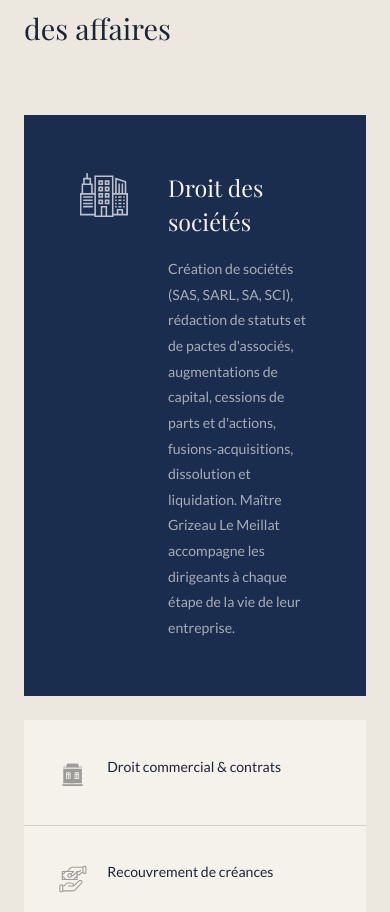
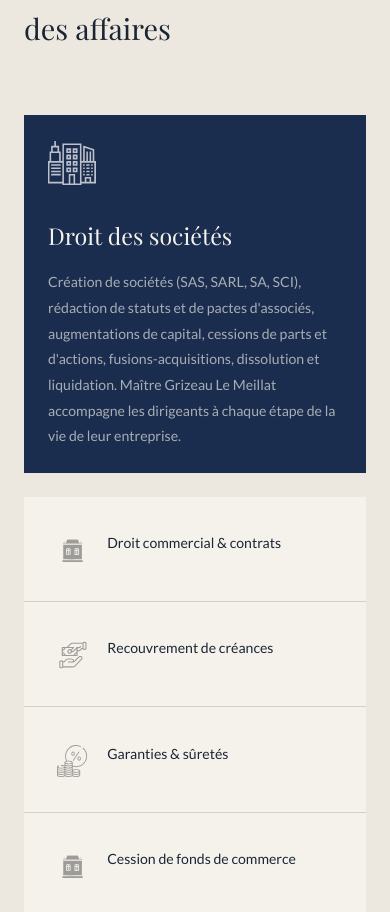
Before and after one commit to sleloutre-afk/grizeau-avocat-test0723, a Next.js app: page / in a window 390 px wide. Shown: the part 2928-3840 px from the top of the page. Built offline with nearby package versions, Linux system fonts and the light colour scheme; a web font is replaced by a local one.

Commit message:
fix: responsive grid — stack columns on mobile

```diff
--- a/src/components/Domaines.tsx
+++ b/src/components/Domaines.tsx
@@ -32,8 +32,8 @@ export default function Domaines() {
 
         {/* Featured */}
         <div style={{
-          background: '#1b2d4e', padding: '3.5rem',
-          display: 'flex', gap: '2.5rem', alignItems: 'flex-start',
+          background: '#1b2d4e', padding: 'clamp(1.5rem, 4vw, 3.5rem)',
+          display: 'flex', gap: '2rem', alignItems: 'flex-start', flexWrap: 'wrap',
           marginBottom: '1.5rem',
         }}>
           <img src={FEATURED.icon} alt="" aria-hidden style={{ width: '48px', height: '48px', opacity: 0.70, filter: 'brightness(0) invert(1)', flexShrink: 0 }} />
```
